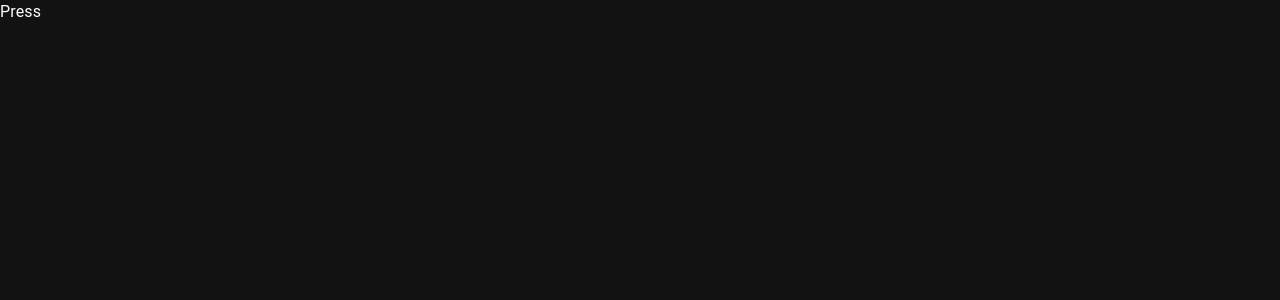
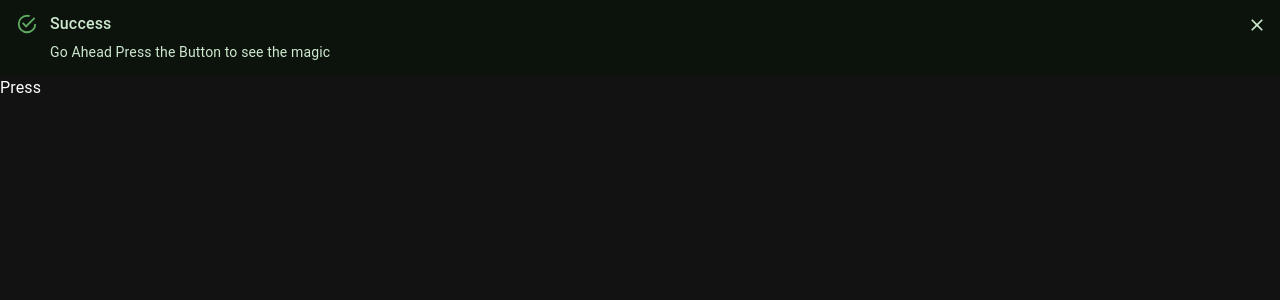
Before and after one commit to Akshatkumar4433/weekly-weather, a React (Vite) app: page / in a window 1280 px wide. Shown: the top 300 px of the page. Built offline with nearby package versions, Linux system fonts and the light colour scheme.

Commit message:
alert-success-errror

```diff
--- /dev/null
+++ b/src/Alerts/Error.jsx
@@ -0,0 +1,19 @@
+import { Alert, AlertTitle } from "@mui/material"
+import { useState } from "react";
+
+function Error({message}) {
+    const [isAlert, setisAlert] = useState(true);
+  return (
+        <>
+          {isAlert?
+            <Alert severity="error" onClose={() => {setisAlert(false)}}>
+                <AlertTitle>Error</AlertTitle>
+                <p>{message}</p>
+                <p>Please Try Again</p>
+            </Alert>:
+            false}
+        </>
+  )
+}
+
+export default Error
--- /dev/null
+++ b/src/Alerts/Success.jsx
@@ -0,0 +1,19 @@
+import { Alert, AlertTitle } from "@mui/material"
+import { useState } from "react"
+
+function Success({message}) {
+  const [isAlert, setisAlert] = useState(true);
+
+  return (
+        <>
+        {isAlert?
+            <Alert severity="success" onClose={() =>{setisAlert(false)}}>
+                <AlertTitle>Success</AlertTitle>
+                {message}
+            </Alert>
+        :false}
+        </>
+  )
+}
+
+export default Success
--- a/src/App.jsx
+++ b/src/App.jsx
@@ -5,12 +5,15 @@ import Page from './Page/Page';
 
 import { ThemeProvider, createTheme } from '@mui/material/styles';
 import  CssBaseline  from '@mui/material/CssBaseline';
+import Error from './Alerts/Error';
+import Success from './Alerts/Success';
 
 const darkTheme = createTheme({
   palette: {
     mode: 'dark',
   },
 })
+
 
 
 function App() {
@@ -24,6 +27,8 @@ function App() {
   const [weatherApiError, setWeatherApiError] = useState(null);
 
   const [loading, setLoading] = useState(true);
+
+  const [successMessage, setSuccessMessage] = useState('Go Ahead Press the Button to see the magic')
 
   const getDateTimeStamps = async () => {
        await getGeolocation();
@@ -47,6 +52,9 @@ function App() {
       setDayWithTimeStamps(serviceWorker.sortTimeByDate(response.data.list));
       setDays(serviceWorker.getDays(response.data.list));
       setLoading(false);
+      setWeatherApiError(false);
+      setlongLatError(false);
+      setSuccessMessage('Here is the weather data for next 5 days based on your location');
       }
 
     catch (error) {
@@ -80,13 +88,12 @@ function App() {
     <>
     <ThemeProvider theme = {darkTheme}>
       <CssBaseline/>
+    {(weatherApiError)?<Error message = {weatherApiError.message}/>:(longLatError)?<Error message = {longLatError.message}/>:<Success message = {successMessage}/>}
      {(!loading)?
      <Page
         days = {days}
         locationInfo = {locationInfo}
         dayWithTimeStamps = {dayWithTimeStamps}
-        weatherApiError = {weatherApiError}
-        longLatError = {longLatError}
         loading = {loading}
      />:false}
      <div className='text-center'>
--- a/src/Page/Page.jsx
+++ b/src/Page/Page.jsx
@@ -4,8 +4,6 @@ import { useState } from "react";
 
 function Page({ locationInfo,
                 dayWithTimeStamps,
-                weatherApiError,
-                longLatError,
                 days
             }) {
 
```
